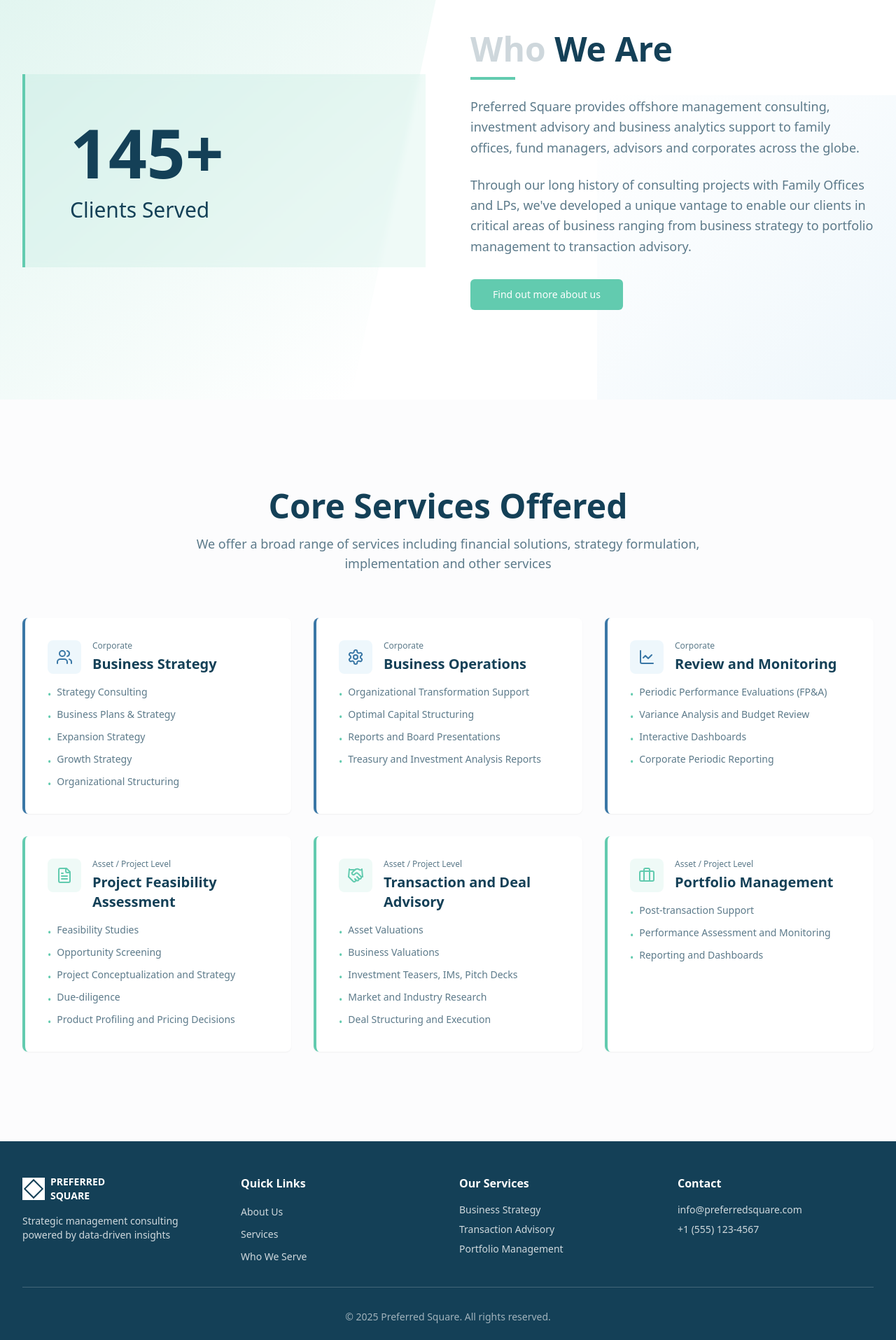
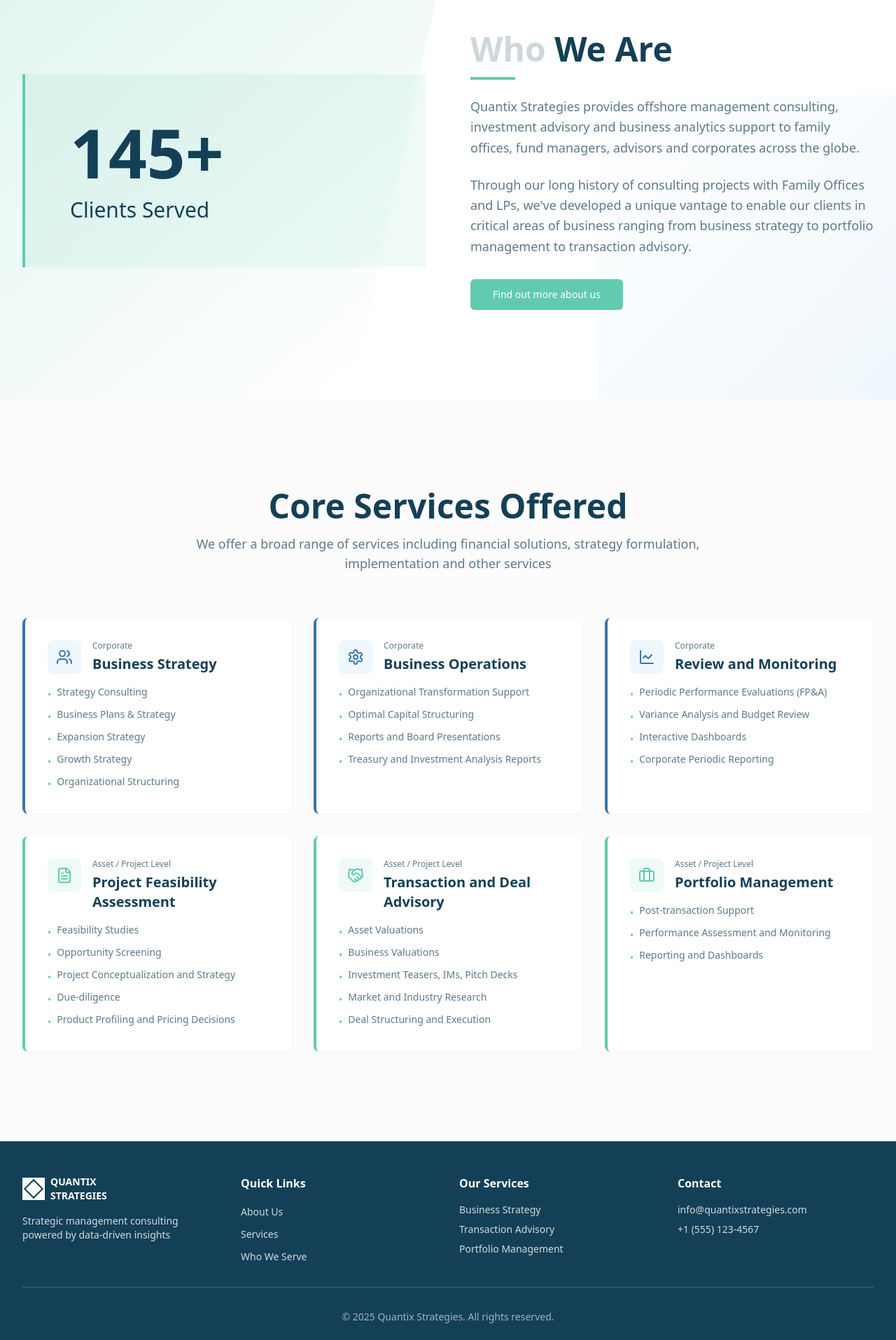
Before and after one commit to QuantixStrategies/Quantix-Strategies-frontend, a React (Vite) app: page / in a window 1280 px wide. Shown: the part 882-2797 px from the top of the page at 70% size. Built offline with nearby package versions, Linux system fonts and the light colour scheme; the HTML template or start-up script is replaced by a standard one.

Commit message:
Update company name to Quantix Strategies
Replace all instances of "Preferred Square" with "Quantix Strategies" across the website, including the navigation, about section, footer, and meta tags.

```diff
--- a/index.html
+++ b/index.html
@@ -3,11 +3,11 @@
   <head>
     <meta charset="UTF-8" />
     <meta name="viewport" content="width=device-width, initial-scale=1.0" />
-    <title>Preferred Square - Strategic Management Consulting</title>
+    <title>Quantix Strategies - Strategic Management Consulting</title>
     <meta name="description" content="Strategic management consulting, investment advisory and business analytics support for family offices, fund managers, advisors and corporates worldwide." />
-    <meta name="author" content="Preferred Square" />
+    <meta name="author" content="Quantix Strategies" />
 
-    <meta property="og:title" content="Preferred Square - Every Decision Better Informed" />
+    <meta property="og:title" content="Quantix Strategies - Every Decision Better Informed" />
     <meta property="og:description" content="Strategic management consulting powered by data-driven insights and global expertise." />
     <meta property="og:type" content="website" />
     <meta property="og:image" content="https://lovable.dev/opengraph-image-p98pqg.png" />
--- a/src/components/AboutSection.tsx
+++ b/src/components/AboutSection.tsx
@@ -30,13 +30,13 @@ const AboutSection = () => {
             </div>
 
             <p className="text-lg text-muted-foreground leading-relaxed mb-6">
-              Preferred Square provides offshore management consulting, investment advisory and
+              Quantix Strategies provides offshore management consulting, investment advisory and
               business analytics support to family offices, fund managers, advisors and corporates
               across the globe.
             </p>
 
             <p className="text-lg text-muted-foreground leading-relaxed mb-8">
-              Through our long history of consulting projects with Family Offices and LPs, we've
+              Through our long history of consulting projects with Family Offices and LPs, we&apos;ve
               developed a unique vantage to enable our clients in critical areas of business ranging
               from business strategy to portfolio management to transaction advisory.
             </p>
--- a/src/components/Footer.tsx
+++ b/src/components/Footer.tsx
@@ -10,8 +10,8 @@ const Footer = () => {
                 <div className="w-5 h-5 border-2 border-primary transform rotate-45"></div>
               </div>
               <div className="flex flex-col leading-tight">
-                <span className="font-bold text-sm">PREFERRED</span>
-                <span className="font-bold text-sm">SQUARE</span>
+                <span className="font-bold text-sm">QUANTIX</span>
+                <span className="font-bold text-sm">STRATEGIES</span>
               </div>
             </div>
             <p className="text-sm text-primary-foreground/80">
@@ -55,7 +55,7 @@ const Footer = () => {
           <div>
             <h4 className="font-bold mb-4">Contact</h4>
             <ul className="space-y-2">
-              <li className="text-sm text-primary-foreground/80">info@preferredsquare.com</li>
+              <li className="text-sm text-primary-foreground/80">info@quantixstrategies.com</li>
               <li className="text-sm text-primary-foreground/80">+1 (555) 123-4567</li>
             </ul>
           </div>
@@ -63,7 +63,7 @@ const Footer = () => {
 
         <div className="border-t border-primary-foreground/20 pt-8">
           <p className="text-sm text-primary-foreground/60 text-center">
-            © {new Date().getFullYear()} Preferred Square. All rights reserved.
+            © {new Date().getFullYear()} Quantix Strategies. All rights reserved.
           </p>
         </div>
       </div>
--- a/src/components/Navigation.tsx
+++ b/src/components/Navigation.tsx
@@ -23,8 +23,8 @@ const Navigation = () => {
               <div className="w-6 h-6 border-2 border-primary-foreground transform rotate-45"></div>
             </div>
             <div className="flex flex-col leading-tight">
-              <span className="font-bold text-lg text-foreground">PREFERRED</span>
-              <span className="font-bold text-lg text-foreground">SQUARE</span>
+              <span className="font-bold text-lg text-foreground">QUANTIX</span>
+              <span className="font-bold text-lg text-foreground">STRATEGIES</span>
             </div>
           </div>
 
```
